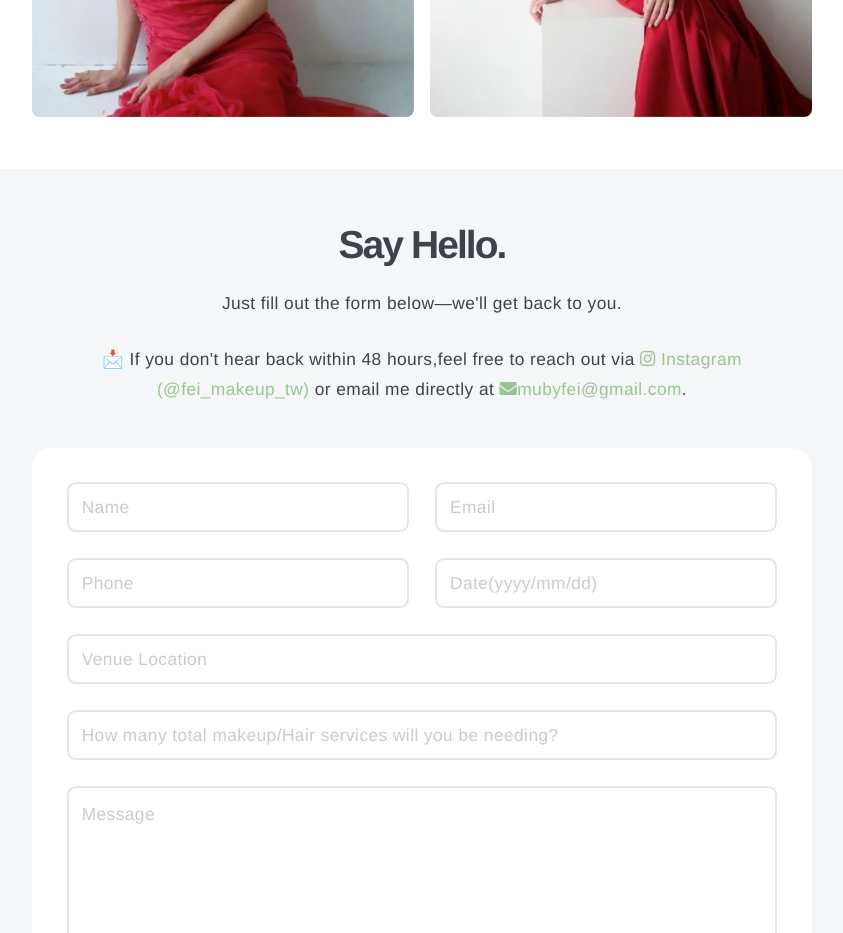
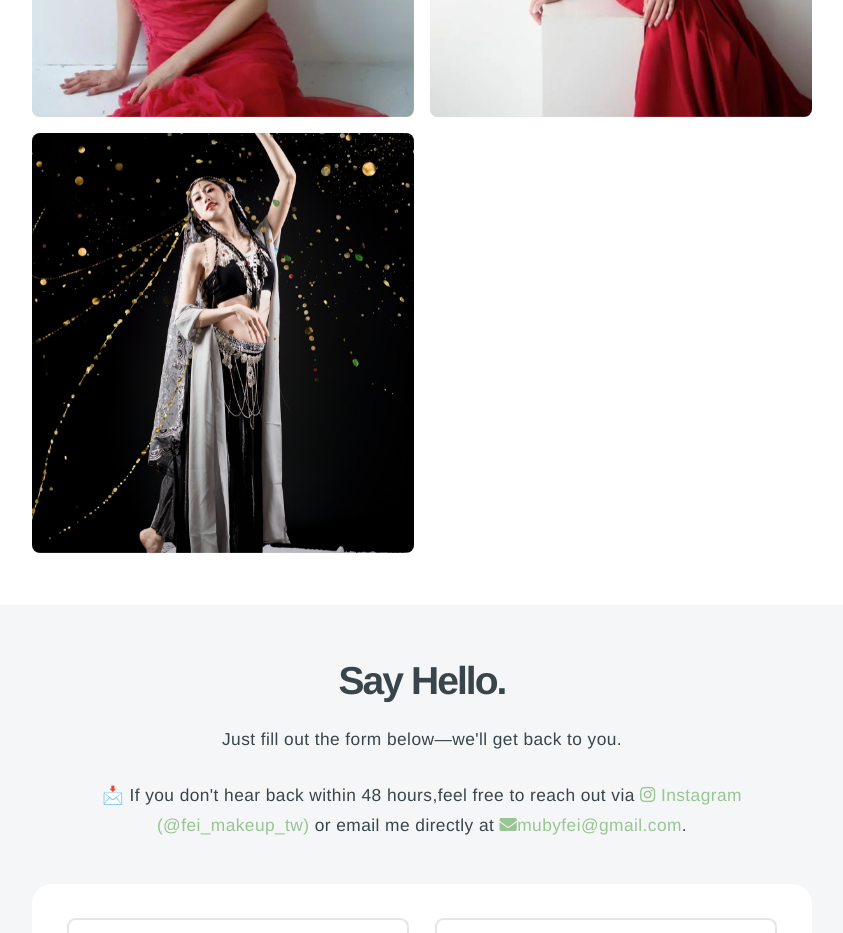
Before and after one commit to YaHueiLin/feimakeup, a plain HTML site: page index.html in a window 1280 px wide. Shown: the part 5120-6053 px from the top of the page, without its empty margins (218-1061 px from the left). Drawn offline with Linux system fonts and the light colour scheme.

Commit message:
Update index.html and add new images

```diff
--- a/index.html
+++ b/index.html
@@ -447,6 +447,7 @@
 						<a class="gallery-img image fit" href="images/fulls/10.webp" title="Bridal look 10"><img src="images/thumbs/10.webp" alt="Bridal makeup style 10" loading="lazy" decoding="async"></a>
 						<a class="gallery-img image fit" href="images/fulls/11.webp" title="Bridal look 11"><img src="images/thumbs/11.webp" alt="Bridal makeup style 11" loading="lazy" decoding="async"></a>
 						<a class="gallery-img image fit" href="images/fulls/12.webp" title="Bridal look 12"><img src="images/thumbs/12.webp" alt="Bridal makeup style 12" loading="lazy" decoding="async"></a>
+						<a class="gallery-img image fit" href="images/fulls/13.jpg" title="Bridal look 12"><img src="images/thumbs/13.jpg" alt="Bridal makeup style 13" loading="lazy" decoding="async"></a>
 					</div>
 				</div>
 			</section>
```
Also changed, not shown: images/thumbs/13.jpg (added), 1 other file.
